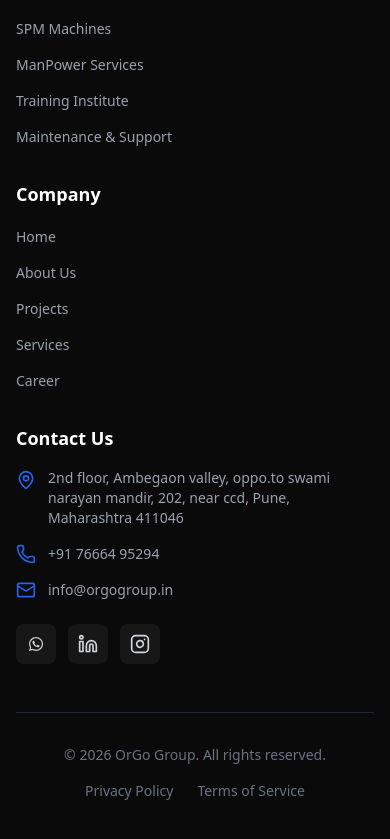
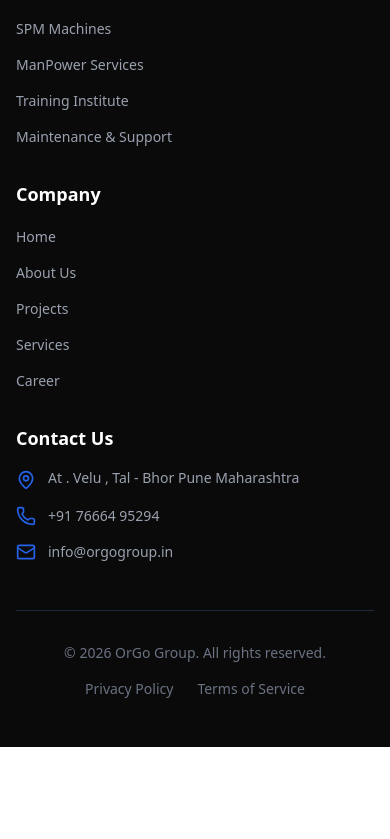
Before and after one commit to cotishq/orgo-v2, a React (Vite) app: page /career in a window 390 px wide. Shown: the part 5296-6135 px from the top of the page. After the commit the page ends 6043 px from the top, so only its background shows below. Built offline with nearby package versions, Linux system fonts and the light colour scheme; a web font is replaced by a local one.

Commit message:
update websites address

```diff
--- a/src/components/Footer.tsx
+++ b/src/components/Footer.tsx
@@ -1,9 +1,6 @@
 import { Link } from 'react-router-dom';
-import { Mail, Phone, MapPin, Linkedin, Instagram } from 'lucide-react';
-import { HugeiconsIcon, WhatsappIcon } from './Hugeicons';
+import { Mail, Phone, MapPin } from 'lucide-react';
 import orgoLogo from '../assets/images/logo-orgo-new.png';
-
-const WHATSAPP_WA_ME = 'https://wa.me/917666495294';
 
 const services = [
   'Automation Solutions',
@@ -19,16 +16,6 @@
   { to: '/projects', label: 'Projects' },
   { to: '/services', label: 'Services' },
   { to: '/career', label: 'Career' },
-];
-
-const socialLinks = [
-  {
-    href: WHATSAPP_WA_ME,
-    label: 'WhatsApp',
-    renderIcon: () => <HugeiconsIcon icon={WhatsappIcon} />,
-  },
-  { icon: Linkedin, href: 'https://linkedin.com/company/orgo-automation/', label: 'LinkedIn' },
-  { icon: Instagram, href: 'https://instagram.com/orgo_institute_25', label: 'Instagram' },
 ];
 
 export default function Footer() {
@@ -93,7 +80,7 @@
               <li className="flex items-start gap-3">
                 <MapPin className="w-5 h-5 text-primary shrink-0 mt-0.5" />
                 <span className="text-sm text-gray-400">
-                  2nd floor, Ambegaon valley, oppo.to swami narayan mandir, 202, near ccd, Pune, Maharashtra 411046
+                  At . Velu , Tal - Bhor Pune Maharashtra
                 </span>
               </li>
               <li>
@@ -115,26 +102,6 @@
                 </a>
               </li>
             </ul>
-
-            {/* Social Links */}
-            <div className="flex items-center gap-3 mt-6">
-              {socialLinks.map((social) => (
-                <a
-                  key={social.label}
-                  href={social.href}
-                  className="w-10 h-10 bg-dark-card hover:bg-primary rounded-lg flex items-center justify-center transition-colors"
-                  aria-label={social.label}
-                  target="_blank"
-                  rel="noreferrer"
-                >
-                  {'renderIcon' in social && social.renderIcon
-                    ? social.renderIcon()
-                    : 'icon' in social && social.icon
-                      ? <social.icon className="w-5 h-5" />
-                      : null}
-                </a>
-              ))}
-            </div>
           </div>
         </div>
 
--- a/src/components/LocationMap.tsx
+++ /dev/null
@@ -1,112 +0,0 @@
-import SectionHeading from './SectionHeading';
-import { MapPin, Phone, Mail } from 'lucide-react';
-import { MapContainer, TileLayer, Marker, Popup } from 'react-leaflet';
-import { Icon } from 'leaflet';
-import markerIconPng from "leaflet/dist/images/marker-icon.png"
-import markerIconShadow from "leaflet/dist/images/marker-shadow.png"
-
-// Fix for default marker icon
-const customIcon = new Icon({
-    iconUrl: markerIconPng,
-    shadowUrl: markerIconShadow,
-    iconSize: [25, 41],
-    iconAnchor: [12, 41]
-});
-
-export default function LocationMap() {
-    const address = "2nd floor, Ambegaon valley, oppo.to swami narayan mandir, 202, near ccd, Pune, Maharashtra 411046";
-    const position: [number, number] = [18.441255779586292, 73.83966038190476]; // Coordinates for new location
-
-    return (
-        <section className="py-16 lg:py-24 bg-white border-t border-gray-100">
-            <div className="max-w-7xl mx-auto px-4 sm:px-6 lg:px-8">
-                <SectionHeading
-                    subtitle="Find Us"
-                    title="Our Location"
-                    description="Visit our facility to see our automation solutions in action. We are conveniently located in Pune."
-                />
-
-                <div className="bg-white rounded-2xl shadow-xl overflow-hidden border border-gray-100">
-                    <div className="grid lg:grid-cols-3">
-                        {/* Contact Info Sidebar */}
-                        <div className="bg-gray-50 p-8 lg:p-10 space-y-8">
-                            <div>
-                                <h3 className="text-xl font-bold text-gray-900 mb-6">Contact Information</h3>
-                                <div className="space-y-6">
-                                    <div className="flex items-start gap-4">
-                                        <div className="w-10 h-10 bg-primary/10 rounded-lg flex items-center justify-center flex-shrink-0">
-                                            <MapPin className="w-5 h-5 text-primary" />
-                                        </div>
-                                        <div>
-                                            <p className="font-semibold text-gray-900 mb-1">Address</p>
-                                            <p className="text-gray-600 leading-relaxed text-sm">
-                                                2nd floor, Ambegaon Valley,<br />
-                                                Oppo. Swami Narayan Mandir, 202,<br />
-                                                Near CCD, Pune,<br />
-                                                Maharashtra - 411046
-                                            </p>
-                                        </div>
-                                    </div>
-
-                                    <div className="flex items-start gap-4">
-                                        <div className="w-10 h-10 bg-primary/10 rounded-lg flex items-center justify-center flex-shrink-0">
-                                            <Phone className="w-5 h-5 text-primary" />
-                                        </div>
-                                        <div>
-                                            <p className="font-semibold text-gray-900 mb-1">Phone</p>
-                                            <a href="tel:+917666495294" className="text-gray-600 hover:text-primary transition-colors">
-                                                +91 76664 95294
-                                            </a>
-                                        </div>
-                                    </div>
-
-                                    <div className="flex items-start gap-4">
-                                        <div className="w-10 h-10 bg-primary/10 rounded-lg flex items-center justify-center flex-shrink-0">
-                                            <Mail className="w-5 h-5 text-primary" />
-                                        </div>
-                                        <div>
-                                            <p className="font-semibold text-gray-900 mb-1">Email</p>
-                                            <a href="mailto:info@orgogroup.in" className="text-gray-600 hover:text-primary transition-colors">
-                                                info@orgogroup.in
-                                            </a>
-                                        </div>
-                                    </div>
-                                </div>
-                            </div>
-
-                            <div className="pt-8 border-t border-gray-200">
-                                <p className="text-sm text-gray-500 mb-4">
-                                    Planning a visit? Give us a call beforehand to schedule a tour of our facility.
-                                </p>
-                                <a
-                                    href={`https://www.google.com/maps/dir/?api=1&destination=${encodeURIComponent(address)}`}
-                                    target="_blank"
-                                    rel="noopener noreferrer"
-                                    className="block w-full bg-white border border-gray-300 text-gray-700 font-semibold py-3 px-4 rounded-xl text-center hover:bg-gray-50 transition-colors"
-                                >
-                                    Get Directions
-                                </a>
-                            </div>
-                        </div>
-
-                        {/* Map */}
-                        <div className="lg:col-span-2 h-[400px] lg:h-auto min-h-[400px] relative z-0">
-                            <MapContainer center={position} zoom={15} scrollWheelZoom={false} className="w-full h-full">
-                                <TileLayer
-                                    attribution='&copy; <a href="https://www.openstreetmap.org/copyright">OpenStreetMap</a> contributors'
-                                    url="https://{s}.tile.openstreetmap.org/{z}/{x}/{y}.png"
-                                />
-                                <Marker position={position} icon={customIcon}>
-                                    <Popup>
-                                        <div className="font-semibold text-gray-900">OrGo Group</div>
-                                        <div className="text-sm text-gray-600">Ambegaon Valley, Pune</div>
-                                    </Popup>
-                                </Marker>
-                            </MapContainer>
-                        </div>
-                    </div>
-                </div>
-            </div>
-        </section>
-    );
-}
--- a/src/components/Navbar.tsx
+++ b/src/components/Navbar.tsx
@@ -1,7 +1,6 @@
 import { useState } from 'react';
 import { Link, NavLink } from 'react-router-dom';
-import { Menu, X, Phone, Linkedin, Instagram } from 'lucide-react';
-import { HugeiconsIcon, WhatsappIcon } from './Hugeicons';
+import { Menu, X, Phone } from 'lucide-react';
 import orgoLogo from '../assets/images/logo-orgo-new.png';
 
 const navLinks = [
@@ -12,13 +11,9 @@
   { to: '/career', label: 'Career' },
 ];
 
-const WHATSAPP_WA_ME = 'https://wa.me/917666495294';
 const PHONE_TEL = 'tel:+917666495294';
 
 const socialLinks = [
-  { label: 'WhatsApp', href: WHATSAPP_WA_ME, renderIcon: () => <HugeiconsIcon icon={WhatsappIcon} /> },
-  { label: 'LinkedIn', href: 'https://linkedin.com/company/orgo-automation/', icon: Linkedin },
-  { label: 'Instagram', href: 'https://instagram.com/orgo_institute_25', icon: Instagram },
   { label: 'Call', href: PHONE_TEL, icon: Phone },
 ];
 
--- a/src/components/ServiceCards.tsx
+++ b/src/components/ServiceCards.tsx
@@ -1,7 +1,7 @@
 import { Cpu, Users, GraduationCap, Settings, Wrench, Cog } from 'lucide-react';
 import OptimizedImage from './OptimizedImage';
 import imgAutomation from '../assets/images/automation-solution-new.png';
-import imgManpower from '../assets/images/image79.jpeg';
+import imgManpower from '../assets/images/manpower-services.jpg';
 import imgTraining from '../assets/images/image19.jpeg';
 import imgSPM from '../assets/images/image34.JPG';
 import imgMaintenance from '../assets/images/maintenance-support.png';
--- a/src/pages/Home.tsx
+++ b/src/pages/Home.tsx
@@ -4,7 +4,6 @@
 import SectionHeading from '../components/SectionHeading';
 import ServiceCards from '../components/ServiceCards';
 import Customers from '../components/Customers';
-import LocationMap from '../components/LocationMap';
 import OptimizedImage from '../components/OptimizedImage';
 import imgEngineering from '../assets/images/image34.JPG';
 import imgAutomation from '../assets/images/image44.png';
@@ -159,9 +158,6 @@
       {/* Customers Section */}
       <Customers />
 
-      {/* Location Section */}
-      <LocationMap />
-
       {/* CTA Section */}
       <section className="py-16 lg:py-20 bg-primary">
         <div className="max-w-7xl mx-auto px-4 sm:px-6 lg:px-8 text-center">
```
Also changed, not shown: src/assets/images/manpower-services.jpg (added).
